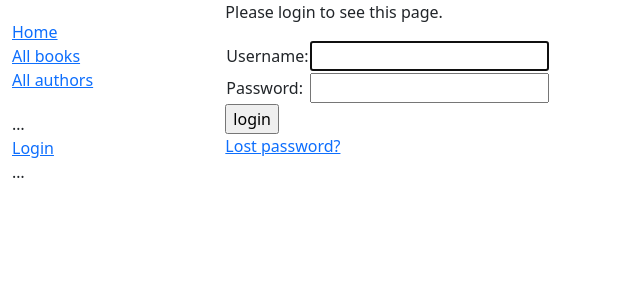
After one commit to vanberkom/Assignment4-313, a Django app: a page that uses templates/registration/login.html in a window 1280 px wide. The commit adds this page. Shown: the top 300 px of the page, without its empty margins (0-640 px from the left). Run offline with Django 5.2, Linux system fonts and the light colour scheme.

Commit message:
Did Part 8 with user auth and password management

```diff
--- a/LocalLibrary/settings.py
+++ b/LocalLibrary/settings.py
@@ -11,6 +11,7 @@ https://docs.djangoproject.com/en/5.0/ref/settings/
 """
 
 from pathlib import Path
+import os
 
 # Build paths inside the project like this: BASE_DIR / 'subdir'.
 BASE_DIR = Path(__file__).resolve().parent.parent
@@ -55,7 +56,7 @@ ROOT_URLCONF = 'LocalLibrary.urls'
 TEMPLATES = [
     {
         'BACKEND': 'django.template.backends.django.DjangoTemplates',
-        'DIRS': [],
+        'DIRS': [os.path.join(BASE_DIR,'templates')],
         'APP_DIRS': True,
         'OPTIONS': {
             'context_processors': [
@@ -122,3 +123,5 @@ STATIC_URL = 'static/'
 # https://docs.djangoproject.com/en/5.0/ref/settings/#default-auto-field
 
 DEFAULT_AUTO_FIELD = 'django.db.models.BigAutoField'
+
+LOGIN_REDIRECT_URL = '/'
--- a/catalog/admin.py
+++ b/catalog/admin.py
@@ -29,7 +29,7 @@ class BookAdmin(admin.ModelAdmin):
     inlines = [BooksInstanceInline]
 
 class BookInstanceAdmin(admin.ModelAdmin):
-    list_display = ('book', 'status', 'due_back', 'id')
+    list_display = ('book', 'status', 'borrower', 'due_back', 'id')
     list_filter = ('status', 'due_back')
 
     fieldsets = (
@@ -37,7 +37,7 @@ class BookInstanceAdmin(admin.ModelAdmin):
             'fields': ('book', 'imprint', 'id')
         }),
         ('Availability', {
-            'fields': ('status', 'due_back')
+            'fields': ('status', 'due_back', 'borrower')
         }),
     )
 
--- a/catalog/static/css/styles.css
+++ b/catalog/static/css/styles.css
@@ -3,3 +3,10 @@
     padding: 0;
     list-style: none;
 }
+#logout-form {
+    display: inline;
+}
+#logout-form button {
+    padding: 0;
+    margin: 0;
+}
--- a/catalog/templates/base_generic.html
+++ b/catalog/templates/base_generic.html
@@ -26,6 +26,29 @@
             <li><a href="{% url 'books' %}">All books</a></li>
             <li><a href="{% url 'author' %}">All authors</a></li>
           </ul>
+          <ul class="sidebar-nav">
+            … {% if user.is_authenticated %}
+            <li>User: {{ user.get_username }}</li>
+
+            <li><a href="{% url 'my-borrowed' %}">My Borrowed</a></li>
+
+            <li>
+              <form
+                id="logout-form"
+                method="post"
+                action="{% url 'admin:logout' %}"
+              >
+                {% csrf_token %}
+                <button type="submit" class="btn btn-link">Logout</button>
+              </form>
+            </li>
+            {% else %}
+            <li>
+              <a href="{% url 'login' %}?next={{ request.path }}">Login</a>
+            </li>
+            {% endif %} …
+          </ul>
+
           {% endblock %}
         </div>
         <div class="col-sm-10">{% block content %}{% endblock %}</div>
--- a/catalog/urls.py
+++ b/catalog/urls.py
@@ -7,4 +7,5 @@ urlpatterns = [
     path('book/<int:pk>', views.BookDetailView.as_view(), name='book-detail'),
     path('author/', views.AuthorListView.as_view(), name='author'),
     path('author/<int:pk>', views.AuthorDetailView.as_view(), name='author-detail'),
+    path('mybooks/', views.LoanedBooksByUserListView.as_view(), name='my-borrowed'),
 ]
--- /dev/null
+++ b/templates/registration/logged_out.html
@@ -0,0 +1,4 @@
+{% extends "base_generic.html" %} {% block content %}
+<p>Logged out!</p>
+<a href="{% url 'login'%}">Click here to login again.</a>
+{% endblock %}
--- /dev/null
+++ b/templates/registration/login.html
@@ -0,0 +1,31 @@
+{% extends "base_generic.html" %} {% block content %} {% if form.errors %}
+<p>Your username and password didn't match. Please try again.</p>
+{% endif %} {% if next %} {% if user.is_authenticated %}
+<p>
+  Your account doesn't have access to this page. To proceed, please login with
+  an account that has access.
+</p>
+{% else %}
+<p>Please login to see this page.</p>
+{% endif %} {% endif %}
+
+<form method="post" action="{% url 'login' %}">
+  {% csrf_token %}
+  <table>
+    <tr>
+      <td>{{ form.username.label_tag }}</td>
+      <td>{{ form.username }}</td>
+    </tr>
+    <tr>
+      <td>{{ form.password.label_tag }}</td>
+      <td>{{ form.password }}</td>
+    </tr>
+  </table>
+  <input type="submit" value="login" />
+  <input type="hidden" name="next" value="{{ next }}" />
+</form>
+
+{# Assumes you set up the password_reset view in your URLconf #}
+<p><a href="{% url 'password_reset' %}">Lost password?</a></p>
+
+{% endblock %}
--- /dev/null
+++ b/templates/registration/password_reset_complete.html
@@ -0,0 +1,4 @@
+{% extends "base_generic.html" %} {% block content %}
+<h1>The password has been changed!</h1>
+<p><a href="{% url 'login' %}">log in again?</a></p>
+{% endblock %}
--- /dev/null
+++ b/templates/registration/password_reset_done.html
@@ -0,0 +1,6 @@
+{% extends "base_generic.html" %} {% block content %}
+<p>
+  We've emailed you instructions for setting your password. If they haven't
+  arrived in a few minutes, check your spam folder.
+</p>
+{% endblock %}
--- /dev/null
+++ b/templates/registration/password_reset_email.html
@@ -0,0 +1,3 @@
+Someone asked for password reset for email {{ email }}. Follow the link below:
+{{ protocol }}://{{ domain }}{% url 'password_reset_confirm' uidb64=uid
+token=token %}
```
Also changed, not shown: catalog/models.py (+11 -0 lines), catalog/templates/catalog/bookinstance_list_borrowed_user.html (added, +18 -0 lines), catalog/views.py (+15 -0 lines), templates/registration/password_reset_confirm.html (added, +32 -0 lines), templates/registration/password_reset_form.html (added, +8 -0 lines), catalog/migrations/0004_bookinstance_borrower.py (added), catalog/migrations/0005_alter_bookinstance_options.py (added), db.sqlite3.
